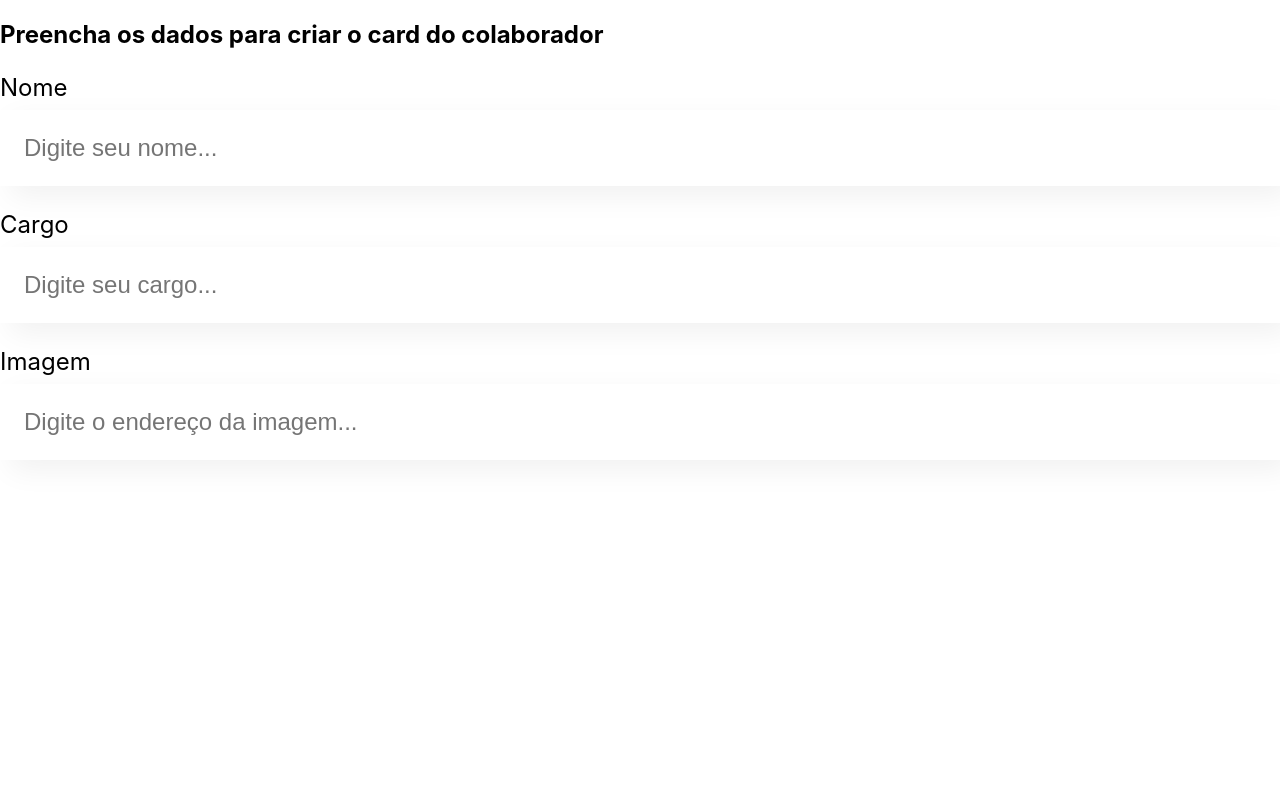
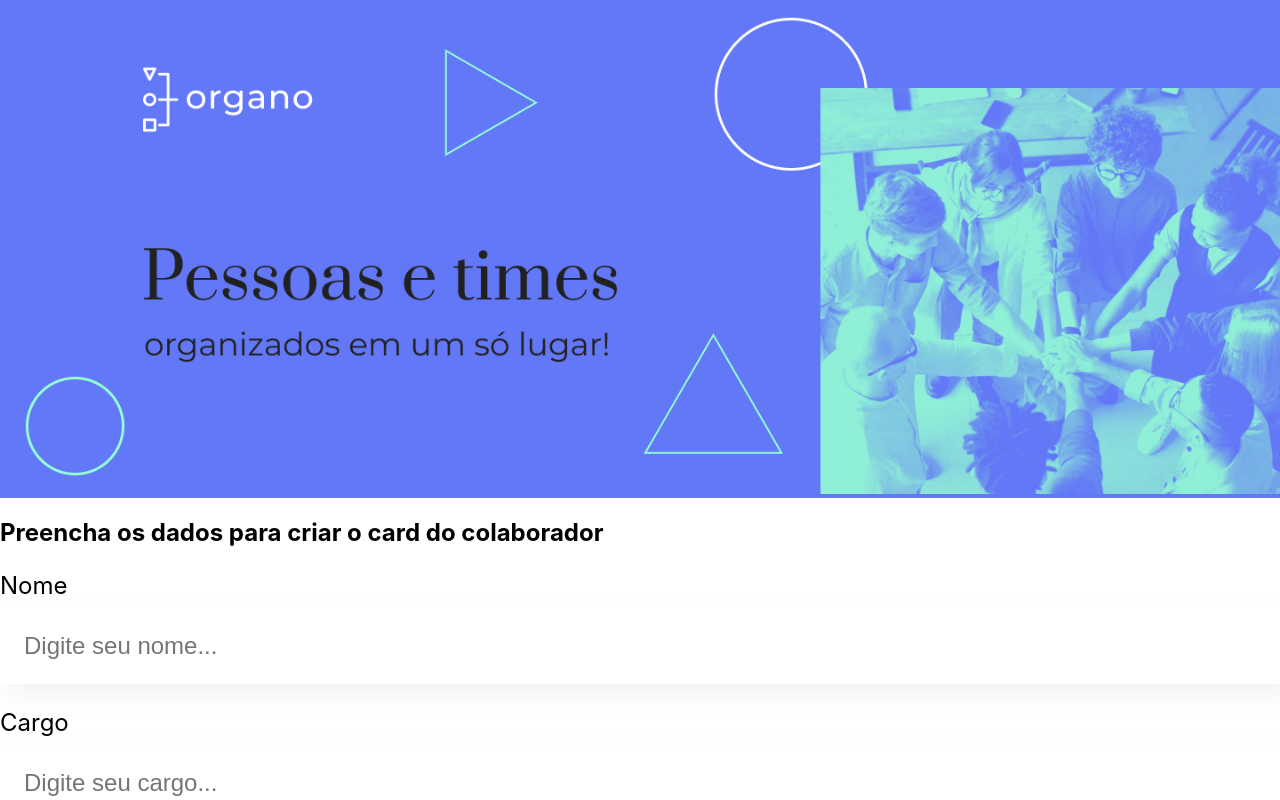
Before and after one commit to HenrithanN/organo-react, a React (Create React App) app: page / in a window 1280 px wide. Shown: the top 800 px of the page. Built offline with nearby package versions, Linux system fonts and the light colour scheme; the HTML template or start-up script is replaced by a standard one.

Commit message:
<feat> criação do componente de Banner

```diff
--- a/src/App.js
+++ b/src/App.js
@@ -1,8 +1,10 @@
+import Banner from "./components/Banner";
 import CustomForm from "./components/CustomForm";
 
 function App() {
   return (
     <div>
+      <Banner />
       <CustomForm />
     </div>
   );
--- /dev/null
+++ b/src/components/Banner/Banner.css
@@ -0,0 +1,8 @@
+.banner {
+    background-color: #6278F7;
+    text-align: center;
+}
+
+.banner img {
+    max-width: 100%;
+}
--- /dev/null
+++ b/src/components/Banner/index.jsx
@@ -0,0 +1,11 @@
+import './Banner.css'
+
+const Banner = () => {
+    return (
+        <header className="banner">
+            <img src="/imgs/banner.png" alt="O banner principal da página."/>
+        </header>
+    )
+}
+
+export default Banner
```
Also changed, not shown: public/imgs/banner.png (added).
